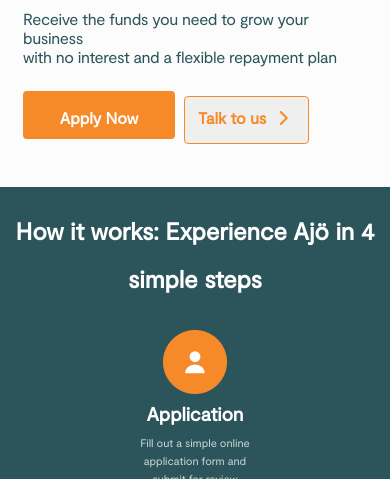
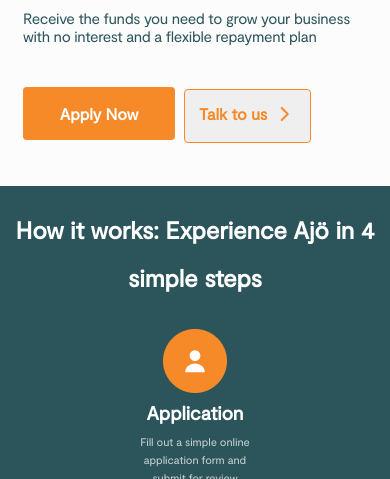
Before and after one commit to Mimi-cyber/Tingo-pay, a plain HTML site: page index.html in a window 390 px wide. Shown: the part 621-1100 px from the top of the page. Drawn offline with Linux system fonts and the light colour scheme.

Commit message:
changed buttons

```diff
--- a/style.css
+++ b/style.css
@@ -875,13 +875,15 @@
         margin-top: 20px;
     }
     .section1-left p {
-        font-size: 16px;
+        font-size: 15px;
+        height: 53px;
     }
     .apply-button {
         width: 152px;
+        height: 53px;
     }
     .talk-button {
-        padding: 9px 13px;
+        padding: 12px 14px;
     }
     #union-img {
         bottom: 238px;
```
